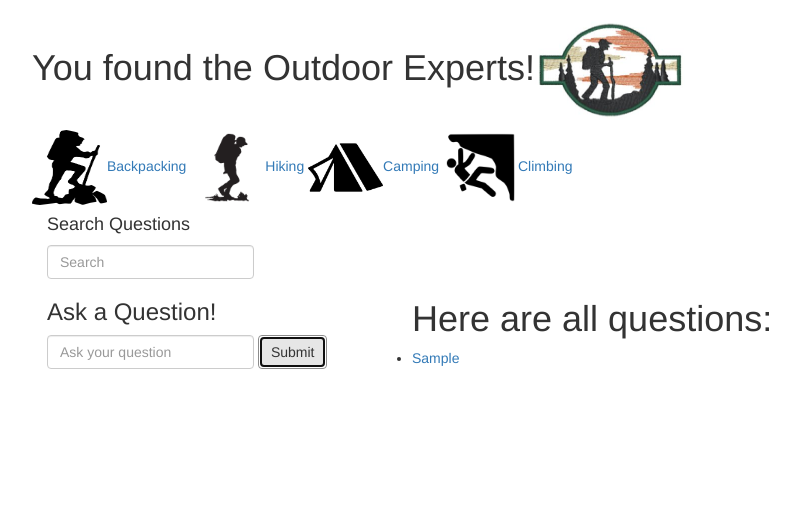
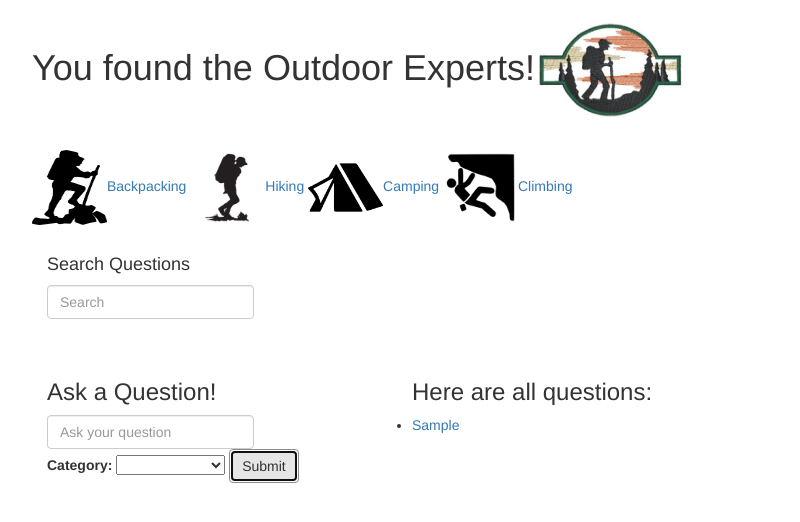
Before and after one commit to JordanNavratil/expertOutdoors, a plain HTML site: page index.html in a window 1280 px wide. Both pictures are taken after typing "Sample" into the empty fields and a click on the button "Submit". Shown: the whole page, without its empty margins (38-838 px from the left). Drawn offline with nearby package versions, Linux system fonts and the light colour scheme.

Commit message:
add category dropdown menu

```diff
--- a/app.js
+++ b/app.js
@@ -7,11 +7,11 @@ outdoorExperts.config(function($stateProvider, $urlRouterProvider) {
     controller: 'QuestionsCtrl'
   });
 
-  $stateProvider.state('questions', {
-    url: "/questions",
-    templateUrl: "partials/questions.html",
-    controller: 'QuestionsCtrl'
-  });
+  // $stateProvider.state('questions', {
+  //   url: "/questions",
+  //   templateUrl: "partials/questions.html",
+  //   controller: 'QuestionsCtrl'
+  // });
 
   $stateProvider.state('questions.answers', {
     url: "/:questionId",
--- a/partials/home.html
+++ b/partials/home.html
@@ -2,6 +2,7 @@
 
 
 <!-- <h3><a ui-sref="questions">Click here to view or ask questions</a></h3> -->
+<br>
 <div id="nav">
 <a href="default.asp"><img src="backpacking1.jpg" alt="backpacking" style="width:75px;height:75px;border:0">Backpacking</a>
 
@@ -12,6 +13,7 @@
 <a href="default.asp"><img src="rockclimbing.png" alt="backpacking" style="width:75px;height:75px;border:0">Climbing</a>
 </div>
 
+<br>
 <div class="container">
     <div ng-controller="QuestionsCtrl">
       <div class="row" ng-show="questions.length">
@@ -27,12 +29,22 @@
     </div>
 </div>
 
+<br>
+<br>
 <div class="col-md-4">
   <h3>Ask a Question!</h3>
   <form ng-submit="QuestionsFactory.addQuestion()" class="form-inline" role="form">
     <div class="form-group">
       <input type="text" ng-model="QuestionsFactory.questionTitle" class="form-control" placeholder="Ask your question">
     </div>
+    <label>Category:
+              <select ng-model="restaurantLocation">
+                <option value="Backpacking">Backpacking</option>
+                <option value="Hiking">Hiking</option>
+                <option value="Camping">Camping</option>
+                <option value="Climbing">Climbing</option>
+              </select>
+            </label>
     <button type="submit" class="btn btn-default">Submit</button>
   </form>
 </div>
@@ -40,7 +52,7 @@
 <!-- <h2 ng-show="questions.length && filtered.length">Matching Questions</h2>
 <h2 ng-show="questions.length && !filtered.length">No Matches</h2> -->
 <div ng-show="questions.length && filtered.length">
-  <h1>Here are all questions:</h1>
+  <h3>Here are all questions:</h3>
   <ul>
     <li ng-repeat="item in filtered = (questions | filter: query)">
       <a ui-sref="questions.answers({ questionId: item.id })">{{ item.title }}</a>
```
